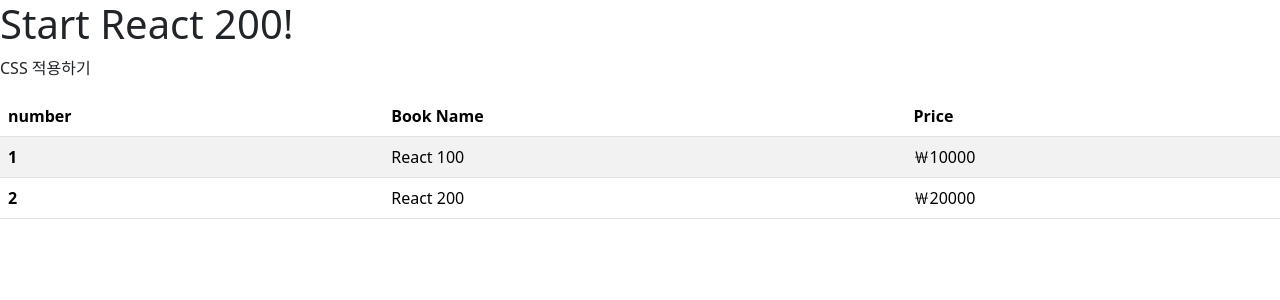
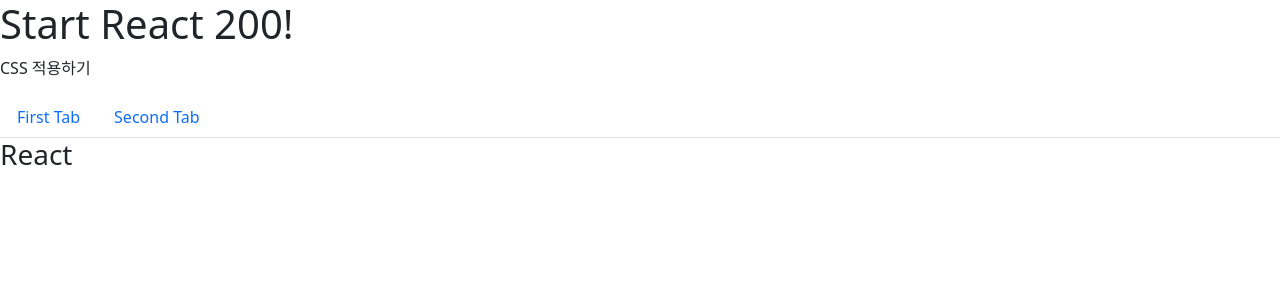
Before and after one commit to jihyean/React200, a React (Create React App) app in the folder client/: page / in a window 1280 px wide. Shown: the top 300 px of the page. Built offline with nearby package versions, Linux system fonts and the light colour scheme.

Commit message:
[055] reactstrap Tab 사용하기

```diff
--- a/client/src/App.js
+++ b/client/src/App.js
@@ -1,6 +1,6 @@
 import React from 'react';
 import './App.css';
-import ReactstrapTable from './PART2/R054_ReactstrapTable'
+import ReactstrapTab from './PART2/R055_ReactstrapTab'
 import 'bootstrap/dist/css/bootstrap.css'
 
 function App() {
@@ -8,7 +8,7 @@
     <div>
       <h1>Start React 200!</h1>
       <p>CSS 적용하기</p>
-      <ReactstrapTable />
+      <ReactstrapTab />
     </div>
   );
 }
--- /dev/null
+++ b/client/src/PART2/R055_ReactstrapTab.js
@@ -0,0 +1,34 @@
+import React, { Component } from 'react';
+import { TabContent, TabPane, Nav, NavItem, NavLink } from 'reactstrap';
+
+class R055_ReactstrapTab extends Component {
+  constructor (props) {
+    super(props);
+    this.state = { TabState:'React' }
+  }
+
+  toggle = (tabnum) => {
+    if(this.state.TabState !== tabnum) this.setState({TabState:tabnum});
+  }
+
+  render() {
+    return (
+      <>
+      <Nav tabs>
+        <NavItem>
+          <NavLink onClick={() => { this.toggle('React'); }}>First Tab</NavLink>
+        </NavItem>
+        <NavItem>
+          <NavLink onClick={() => { this.toggle('200'); }}>Second Tab</NavLink>
+        </NavItem>
+      </Nav>
+      <TabContent activeTab={this.state.TabState}>
+        <TabPane tabId="React"><h3>React</h3></TabPane>
+        <TabPane tabId="200"><h3>200</h3></TabPane>
+      </TabContent>
+      </>
+   )
+  }
+}
+
+export default R055_ReactstrapTab;
```
